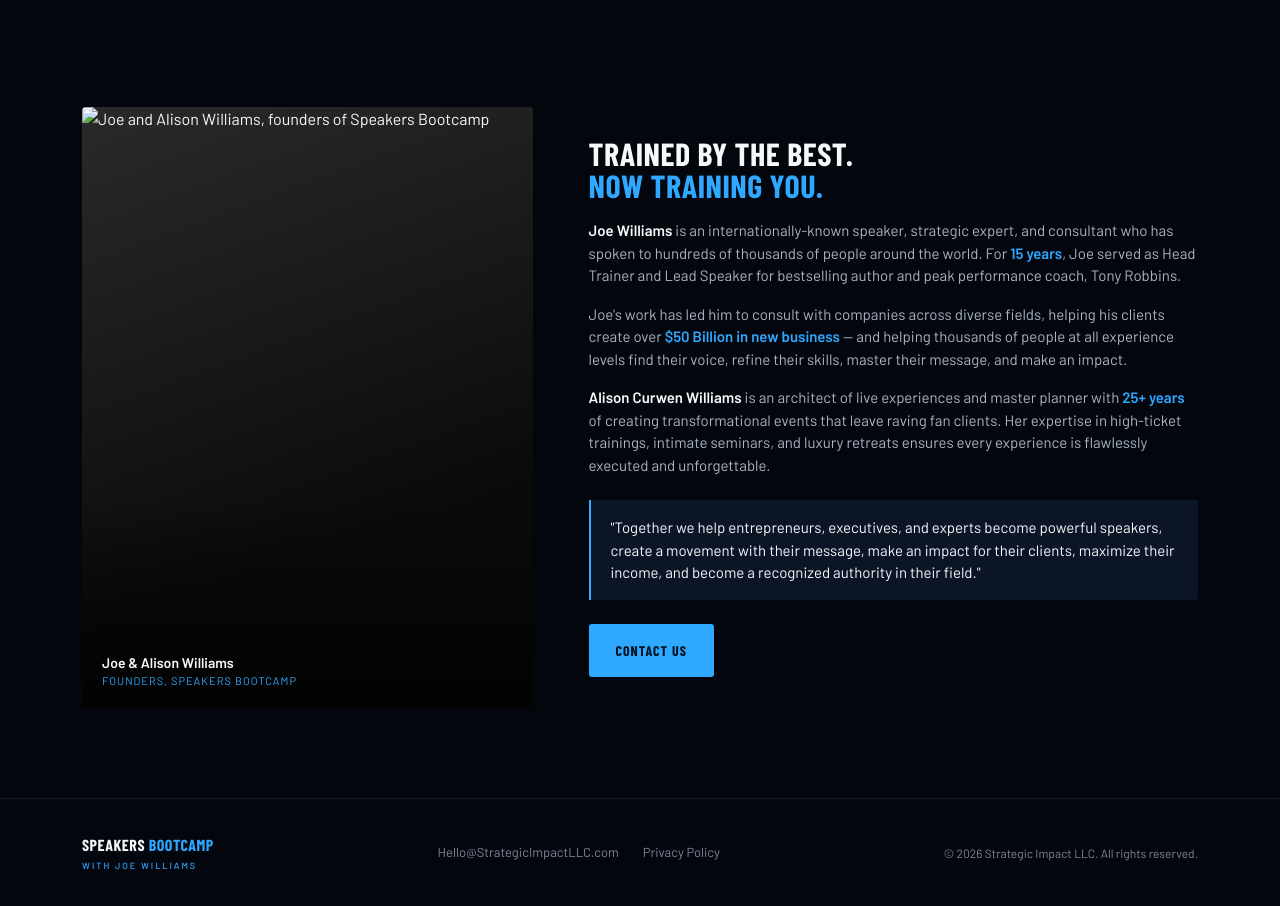
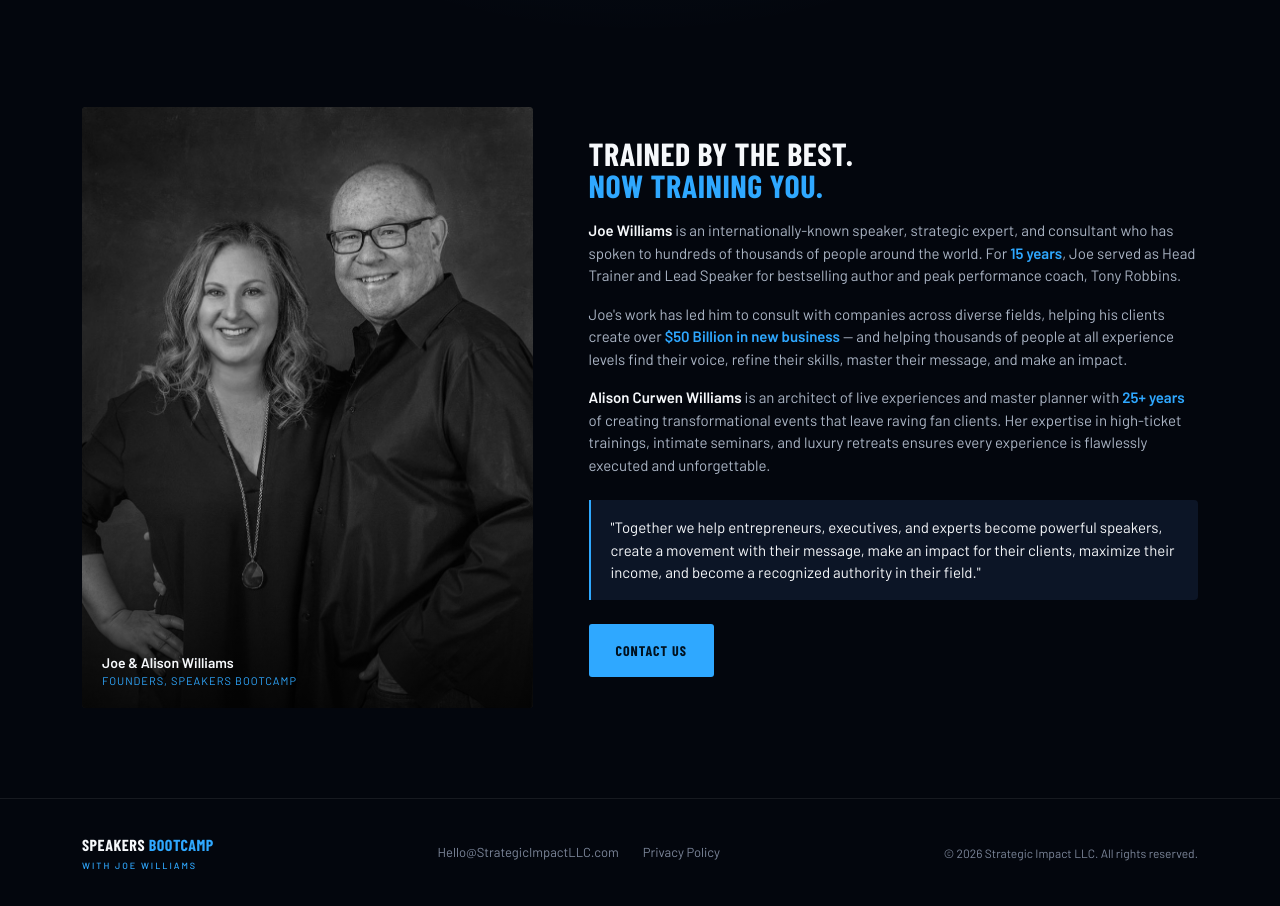
Before and after one commit to strategicimpactllc/speakersbootcamp, a plain HTML site: page index.html in a window 1280 px wide. Shown: the part 4658-5564 px from the top of the page. Drawn offline with nearby package versions, Linux system fonts and the light colour scheme; a web font is replaced by a local one.

Commit message:
Add files via upload

```diff
--- a/index.html
+++ b/index.html
@@ -448,7 +448,7 @@
 <section class="about" id="about">
   <div class="wrap about-grid">
     <div class="about-photo">
-      <img src="images/joe-alison.jpeg" alt="Joe and Alison Williams, founders of Speakers Bootcamp">
+      <img src="joe-alison.jpeg" alt="Joe and Alison Williams, founders of Speakers Bootcamp">
       <div class="cap">
         <div class="n">Joe & Alison Williams</div>
         <div class="r">Founders, Speakers Bootcamp</div>
```
